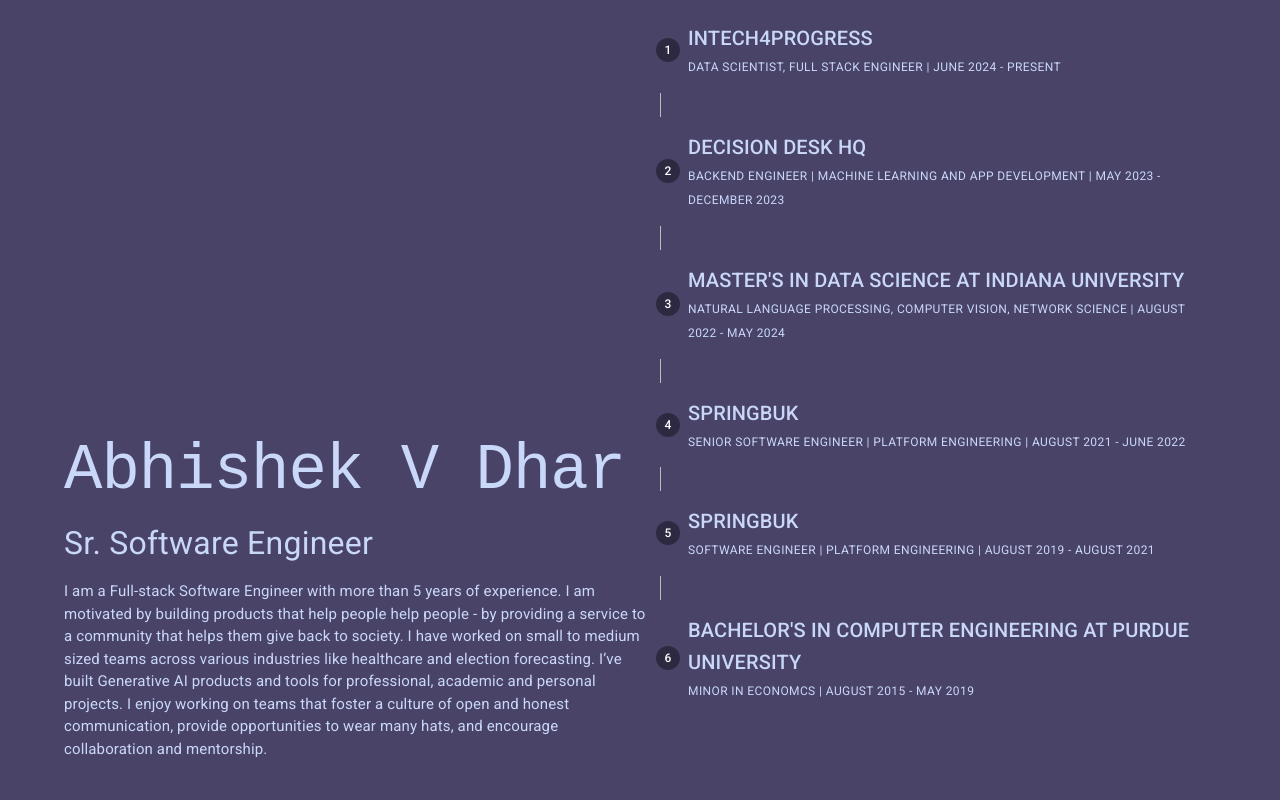
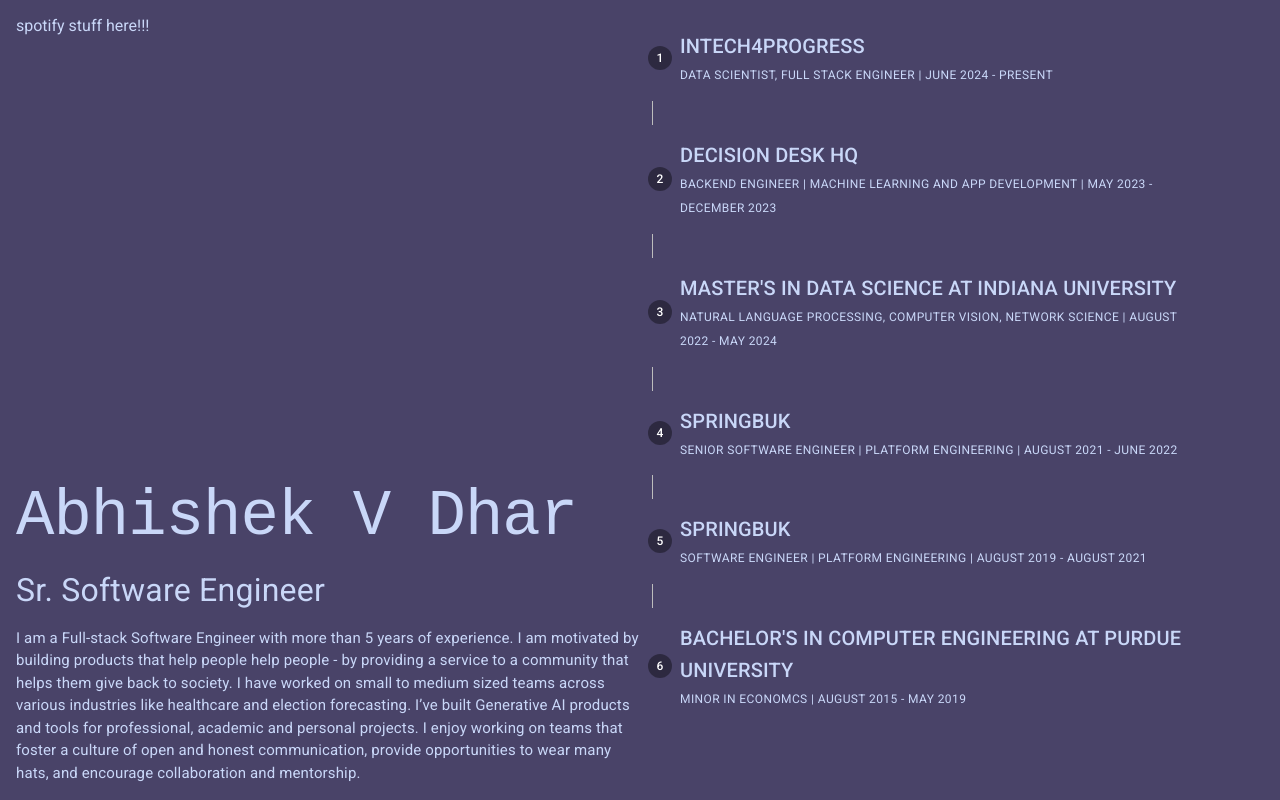
Before and after one commit to Xenox473/avd-folio, a Next.js app: page / in a window 1280 px wide. Built offline with nearby package versions, Linux system fonts and the light colour scheme.

Commit message:
Fix alignment

```diff
--- a/src/app/components/header.tsx
+++ b/src/app/components/header.tsx
@@ -1,17 +1,9 @@
-import { Container, Stack, Typography } from "@mui/material"
-
-const containerStyle = {
-  position: 'absolute',
-  bottom: '5vh',
-  left: '5vh',
-  width: 'inherit',
-}
+import { Stack, Typography } from "@mui/material"
 
 export const Header = () => {
   const elapsedYears = new Date().getFullYear() - 2019;
 
   return (
-    <Container sx={containerStyle}>
     <Stack spacing={2}>
       <Typography variant="h1" fontSize={64} fontFamily={'monospace'}>
         Abhishek V Dhar
@@ -24,6 +16,5 @@
         I enjoy working on teams that foster a culture of open and honest communication, provide opportunities to wear many hats, and encourage collaboration and mentorship.
       </Typography>
     </Stack>
-    </Container>
   );
 }
--- a/src/app/layout.tsx
+++ b/src/app/layout.tsx
@@ -15,6 +15,9 @@
   backgroundColor: colors.englishViolet,
   color: colors.periwinkle,
   fontFamily: "Roboto, sans-serif",
+  height: "calc(100vh - 32px)",
+  margin: 0,
+  padding: "16px"
 };
 
 export default function RootLayout({
--- a/src/app/page.tsx
+++ b/src/app/page.tsx
@@ -6,15 +6,14 @@
 
 export default function Home() {
   return (
-    <div>
-      <Grid container spacing={2}>
-        <Grid size={6}>
-          <Header />
-        </Grid>
-        <Grid size={6}>
-          <Timeline />
-        </Grid>
-      </Grid>
+    <div style={{ display: 'flex', height: '100%' }}>
+      <div style={{ flex: 1, display: 'flex', flexDirection: 'column', justifyContent: 'space-between' }}>
+        <div>spotify stuff here!!!</div>
+        <Header />
+      </div>
+      <div style={{ flex: 1 }}>
+        <Timeline />
+      </div>
     </div>
   );
 }
```
Lines whose indentation alone changed are shown as unchanged.
